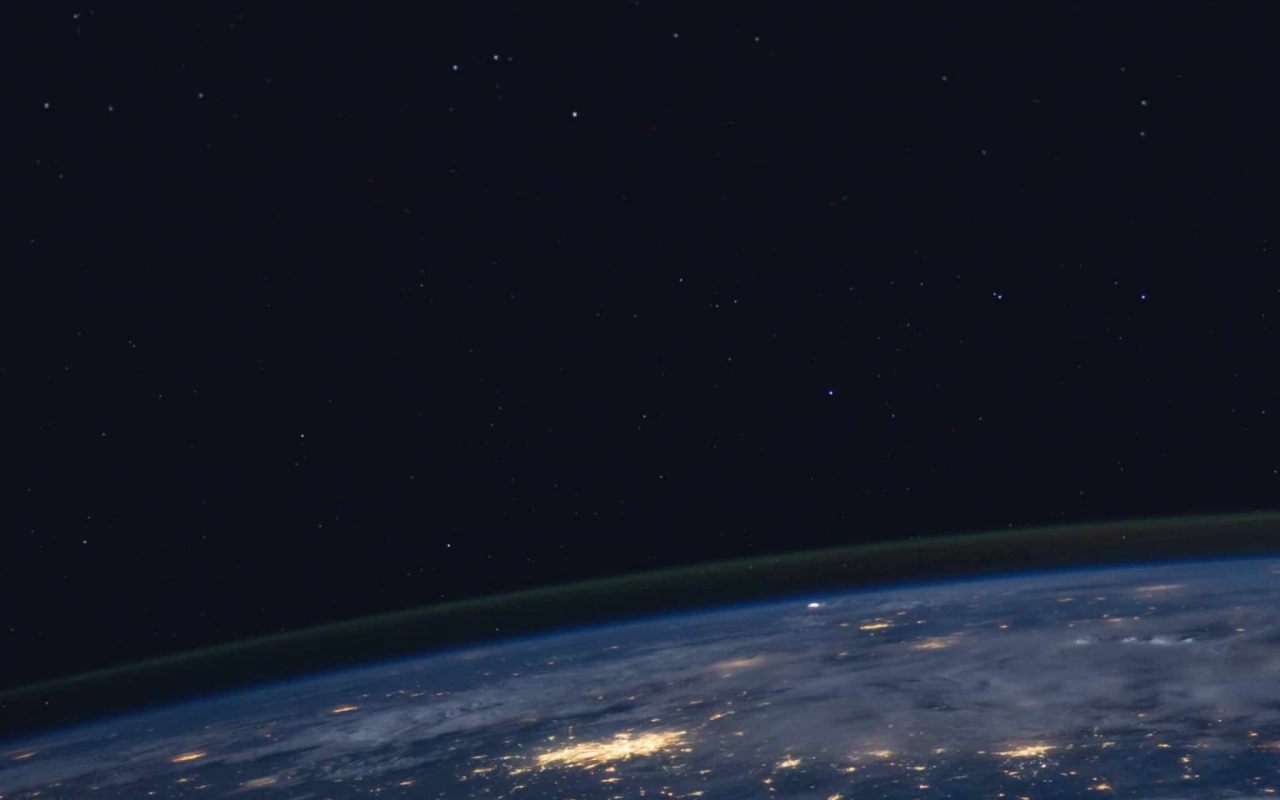
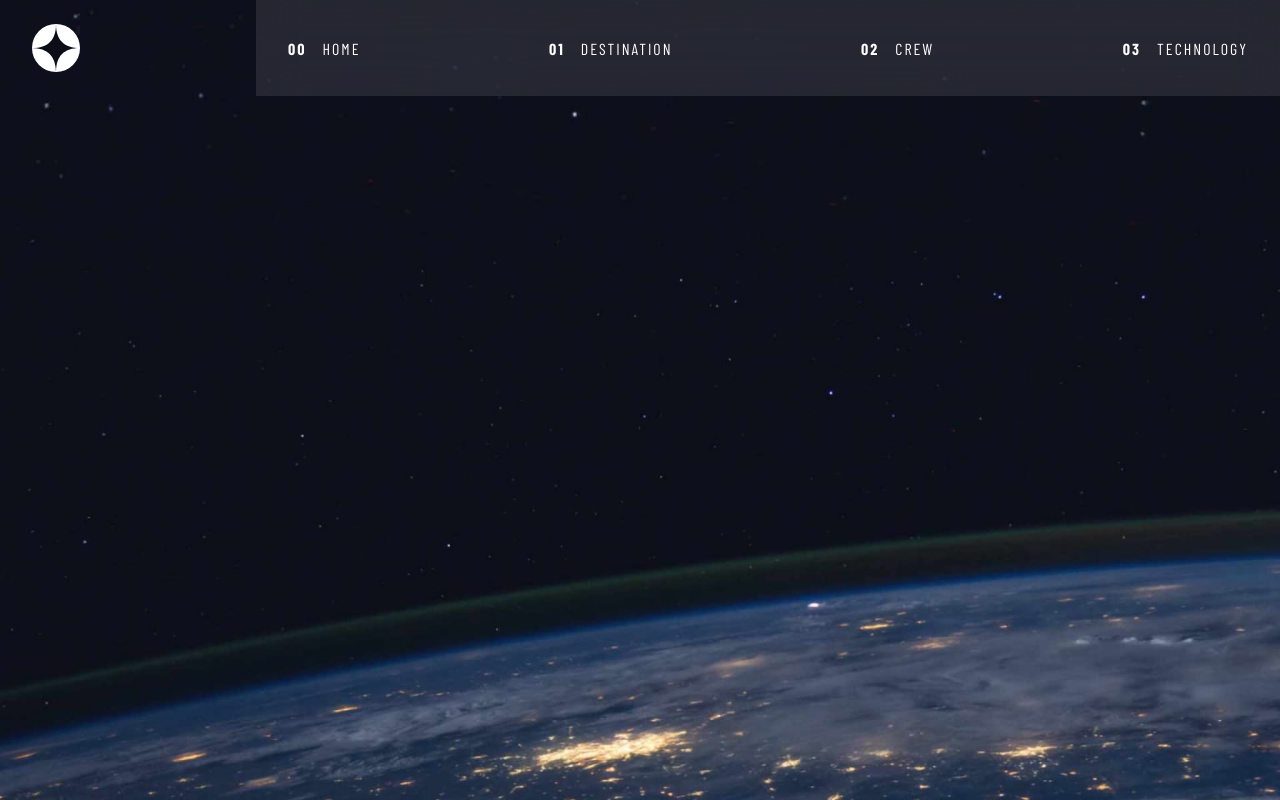
Before and after one commit to LukCen/LBJSpaceTravel, a Vue app: page / in a window 1280 px wide. Built offline with nearby package versions, Linux system fonts and the light colour scheme; a web font is replaced by a local one.

Commit message:
tablet menu added, will test on an ipad

```diff
--- a/src/components/Navbar.vue
+++ b/src/components/Navbar.vue
@@ -42,7 +42,18 @@ const menuEntries = [
     </ul>
   </aside>
   <!-- tablet -->
+  <nav
+    class="tablet-nav hidden tablet:flex desktop:hidden sticky top-0 justify-between min-h-[45px] h-[96px] bg-transparent items-center z-10">
+    <img :src="logo" alt="Page logo" height="48" class="relative left-400">
+    <ul class="tablet-nav_entries flex gap-600 items-center relative justify-between w-4/5 h-full px-400">
 
+      <li v-for="entry in menuEntries" class="text-white relative flex items-center justify-center h-full">
+        <router-link class="w-full text-preset-8 flex h-full justify-center items-center gap-200" :to="entry.path">
+          <span class="font-bold uppercase">{{ entry.id }}
+          </span><span class="uppercase">{{ entry.content }}</span></router-link>
+      </li>
+    </ul>
+  </nav>
 
   <!-- desktop -->
   <nav
@@ -66,7 +77,7 @@ nav img {
   max-height: 48px;
   max-width: 48px;
 }
-aside, .desktop-nav_entries {
+aside, .desktop-nav_entries, .tablet-nav_entries {
   background: rgba(255, 255, 255, 0.1);
   backdrop-filter: blur(25px);
 }
@@ -80,18 +91,20 @@ aside li:has(.router-link-active)::after {
   background: var(--color-light)
 }
 
-.desktop-nav_entries li:has(.router-link-active)::after, .desktop-nav_entries li:hover::after {
+.desktop-nav_entries li:has(.router-link-active)::after,
+.desktop-nav_entries li:hover::after,
+.tablet-nav_entries li:has(.router-link-active)::after {
   content: '';
   width: 100%;
   height: var(--radius-md);
   position: absolute;
   bottom: 0;
 }
-.desktop-nav_entries li:has(.router-link-active)::after {
+.desktop-nav_entries li:has(.router-link-active)::after,
+.tablet-nav_entries li:has(.router-link-active)::after {
   background: var(--color-white);
 }
 .desktop-nav_entries li:hover::after {
-
   background: var(--color-light);
 }
 </style>
```
